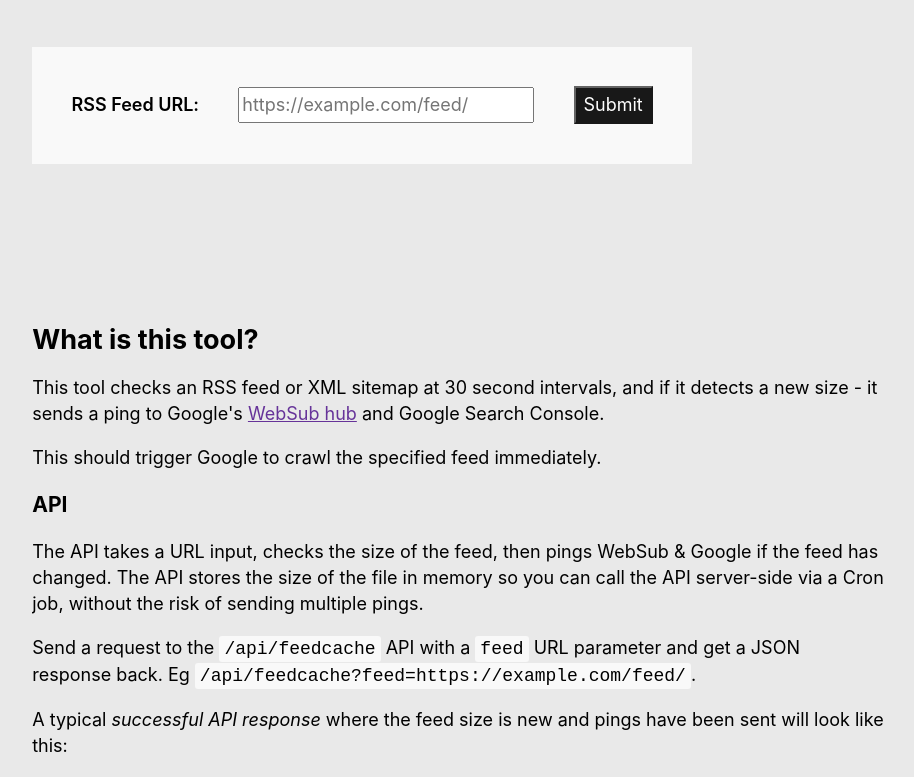
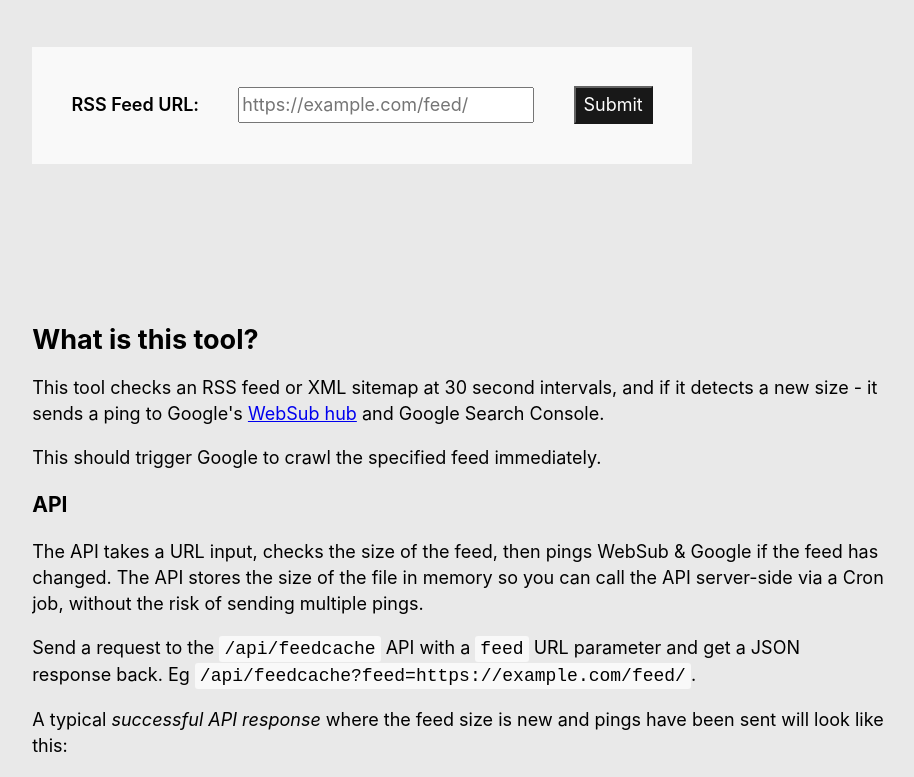
Before and after one commit to colinmcdermott/feedchecker-api, a Next.js app: page / in a window 1280 px wide. Shown: the top 777 px of the page, without its empty margins (15-929 px from the left). Built offline with nearby package versions, Linux system fonts and the light colour scheme.

Commit message:
Update globals.css

```diff
--- a/styles/globals.css
+++ b/styles/globals.css
@@ -26,7 +26,7 @@ section p {
   max-width: 75ch;
 }
 a:any-link {
-  color:rebeccapurple !important;
+  color:color-mix(rebeccapurple, blue);
 }
 section.statsWindow {
   display: flex;
```
